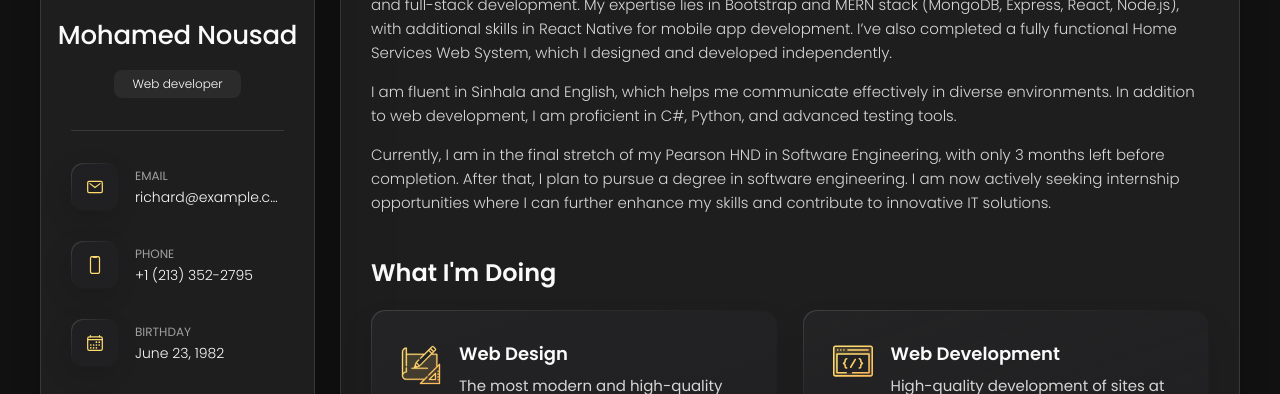
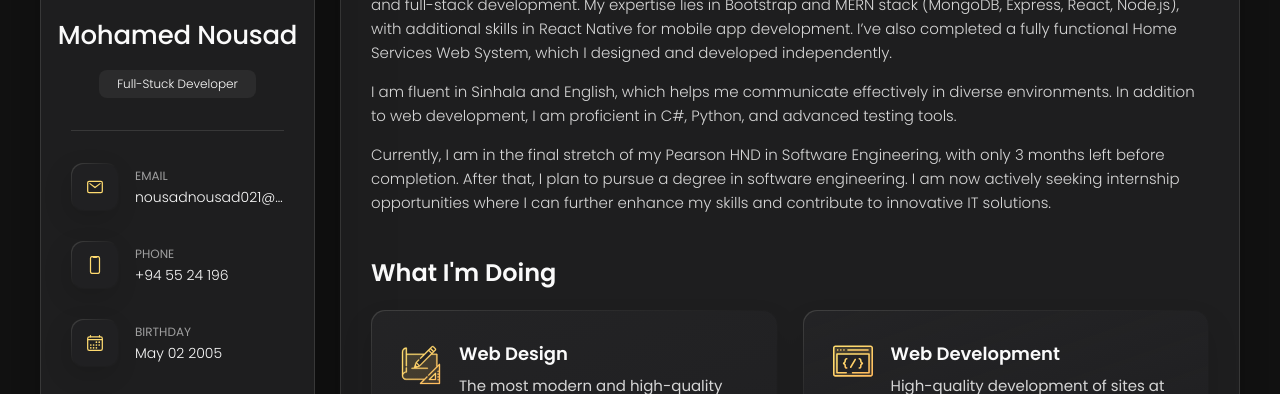
Before and after one commit to mohamednousad/Portfolio, a plain HTML site: page index.html in a window 1280 px wide. Shown: the part 210-604 px from the top of the page. Drawn offline with nearby package versions, Linux system fonts and the light colour scheme.

Commit message:
Update index.html

```diff
--- a/index.html
+++ b/index.html
@@ -51,7 +51,7 @@
         <div class="info-content">
           <h1 class="name" title="Richard hanrick">Mohamed Nousad</h1>
 
-          <p class="title">Web developer</p>
+          <p class="title">Full-Stuck Developer</p>
         </div>
 
         <button class="info_more-btn" data-sidebar-btn>
@@ -77,7 +77,7 @@
             <div class="contact-info">
               <p class="contact-title">Email</p>
 
-              <a href="mailto:richard@example.com" class="contact-link">richard@example.com</a>
+              <a href="nousadnousad021@gmail.com" class="contact-link">nousadnousad021@gmail.com</a>
             </div>
 
           </li>
@@ -91,7 +91,7 @@
             <div class="contact-info">
               <p class="contact-title">Phone</p>
 
-              <a href="tel:+12133522795" class="contact-link">+1 (213) 352-2795</a>
+              <a href="tel:+12133522795" class="contact-link">+94 55 24 196</a>
             </div>
 
           </li>
@@ -105,7 +105,7 @@
             <div class="contact-info">
               <p class="contact-title">Birthday</p>
 
-              <time datetime="1982-06-23">June 23, 1982</time>
+              <time datetime="1982-06-23">May 02 2005</time>
             </div>
 
           </li>
```
